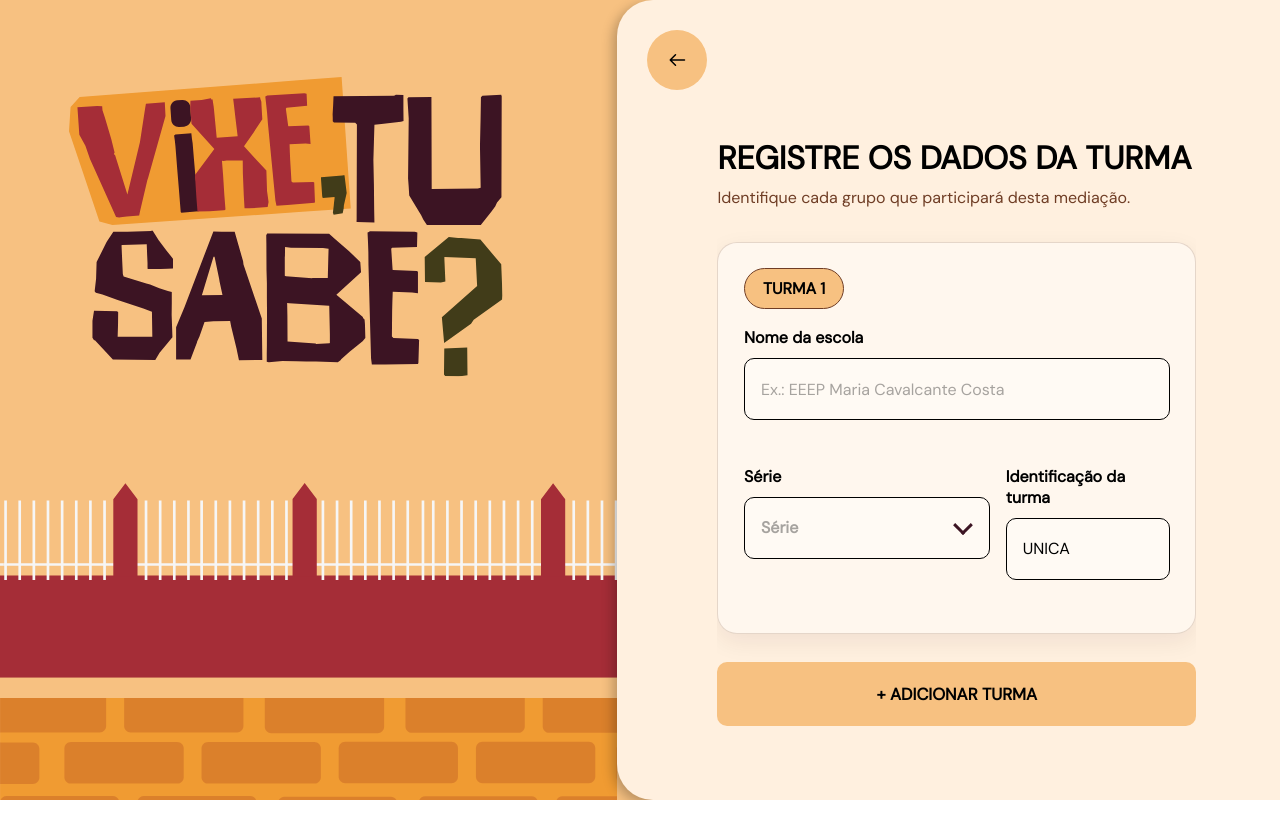
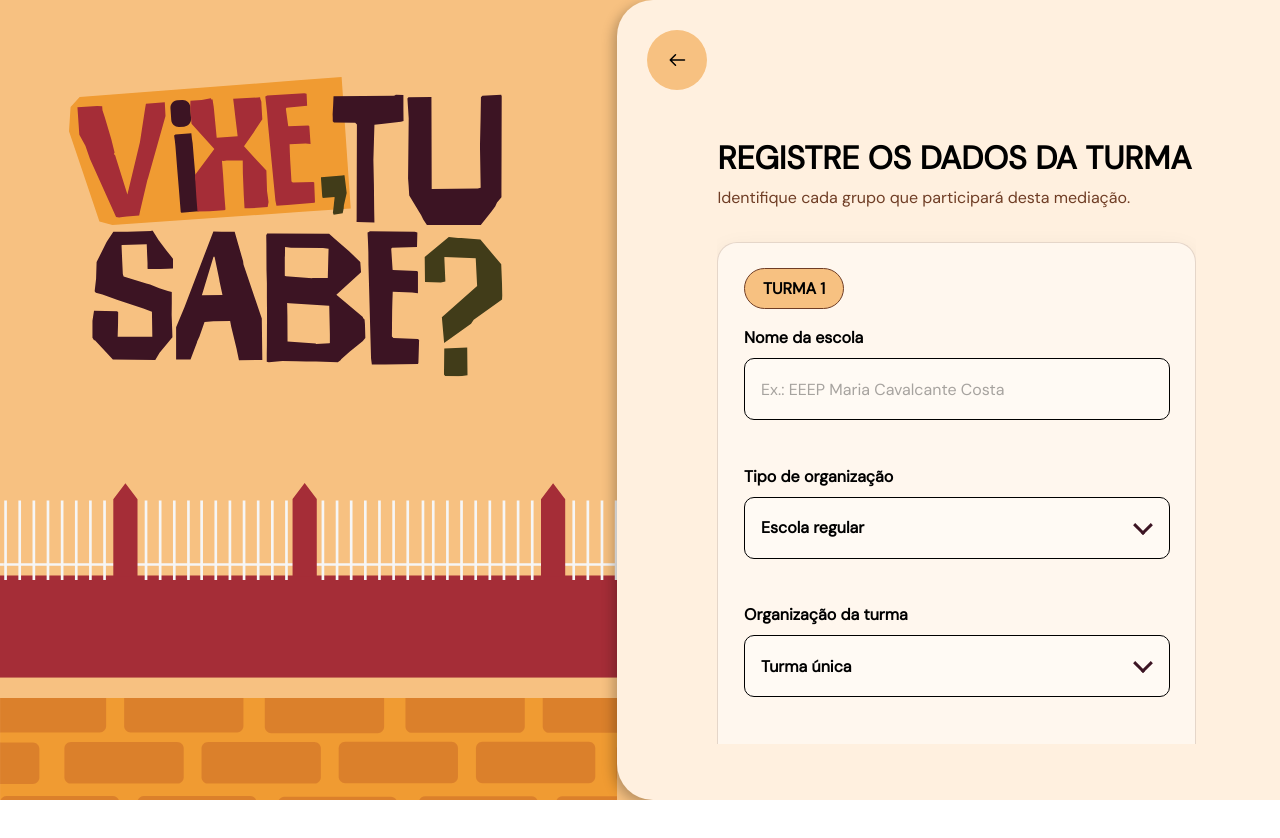
Before and after one commit to CSCAQXD/QUIZ-vixe-tu-sabe, a React app in the folder frontend/: page /cadastro-turmas in a window 1280 px wide. Shown: the top 838 px of the page. Built offline with nearby package versions, Linux system fonts and the light colour scheme; the HTML template or start-up script is replaced by a standard one.

Commit message:
feat(turmas): exibe campos conforme organização

```diff
--- a/frontend/src/components/features/turmas/TurmaForm/TurmaForm.jsx
+++ b/frontend/src/components/features/turmas/TurmaForm/TurmaForm.jsx
@@ -12,6 +12,16 @@ const GRADE_OPTIONS = [
         label: `${index + 1}º ano — Ensino Médio`,
         value: `MEDIO:${index + 1}`,
     })),
+];
+
+const ORGANIZATION_OPTIONS = [
+    { label: "Escola regular", value: "REGULAR" },
+    { label: "Ensino técnico ou profissional", value: "TECNICA" },
+];
+
+const CLASS_TYPE_OPTIONS = [
+    { label: "Turma única", value: "UNICA" },
+    { label: "Turma dividida", value: "DIVIDIDA" },
 ];
 
 function TurmaForm({
@@ -90,6 +100,42 @@ function TurmaForm({
             </Button>
         )}
 
+        <SelectField
+            id={`organizacao-${turma.id}`}
+            label="Tipo de organização"
+            onChange={(value) => onChange({
+                ...turma,
+                cursoNome: value === "REGULAR" ? "" : turma.cursoNome,
+                tipoOrganizacao: value,
+            })}
+            options={ORGANIZATION_OPTIONS}
+            value={turma.tipoOrganizacao}
+        />
+
+        {turma.tipoOrganizacao === "TECNICA" && (
+            <FormField
+                id={`curso-${turma.id}`}
+                label="Curso"
+                maxLength={120}
+                onChange={(value) => update("cursoNome", value)}
+                placeholder="Busque ou cadastre o curso"
+                required
+                value={turma.cursoNome}
+            />
+        )}
+
+        <SelectField
+            id={`tipo-turma-${turma.id}`}
+            label="Organização da turma"
+            onChange={(value) => onChange({
+                ...turma,
+                organizacaoTurma: value,
+                turma: value === "UNICA" ? "UNICA" : "",
+            })}
+            options={CLASS_TYPE_OPTIONS}
+            value={turma.organizacaoTurma}
+        />
+
         <div className="turma-form__fields">
             <SelectField
             id={`serie-${turma.id}`}
@@ -103,7 +149,7 @@ function TurmaForm({
             value={gradeValue}
             />
 
-            <FormField
+            {turma.organizacaoTurma === "DIVIDIDA" && <FormField
             id={`turma-${turma.id}`}
             label="Identificação da turma"
             error={errors.turma}
@@ -115,7 +161,7 @@ function TurmaForm({
             placeholder="Ex.: A ou Única"
             required
             value={turma.turma}
-            />
+            />}
         </div>
 
         </section>
```
Also changed, not shown: 2 other files (tests, documents, lock files or other folders).
